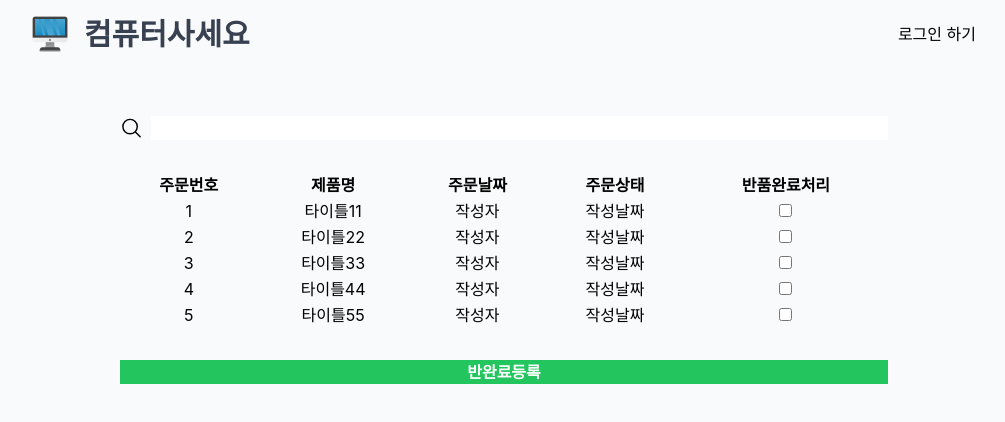
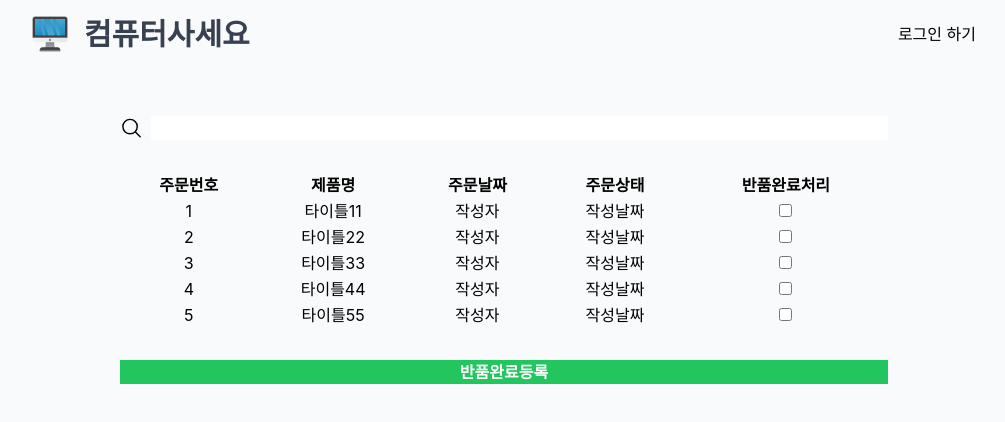
Before and after one commit to choheejin/sw-engineering, a React (Create React App) app: page /orders in a window 1280 px wide. Shown: the top 422 px of the page, without its empty margins (136-1141 px from the left). Built offline with nearby package versions, Linux system fonts and the light colour scheme.

Commit message:
오타 수정

```diff
--- a/src/pages/order-page/OrderListPage.js
+++ b/src/pages/order-page/OrderListPage.js
@@ -51,7 +51,7 @@ export default function OrderListPage () {
 
                 </table>
 
-                {userType === 'user' ? <button className="bg-green-500 font-bold text-white py-1" onClick={() => navigate('/items')}>주문하러가기</button> : <button className="bg-green-500 font-bold text-white">반완료등록</button>}
+                {userType === 'user' ? <button className="bg-green-500 font-bold text-white py-1" onClick={() => navigate('/items')}>주문하러가기</button> : <button className="bg-green-500 font-bold text-white">반품완료등록</button>}
 
             </div>
         </div>
```
